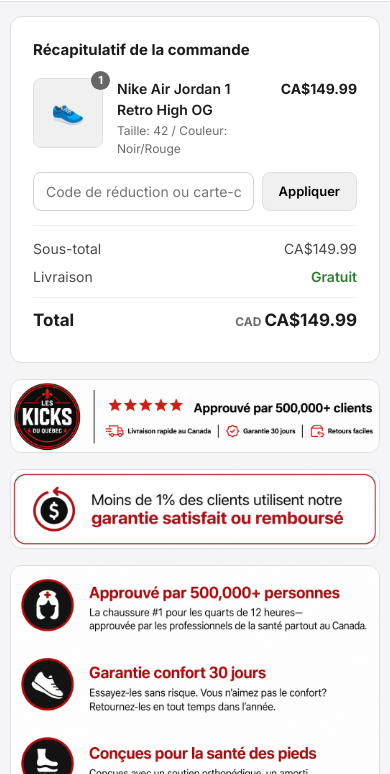
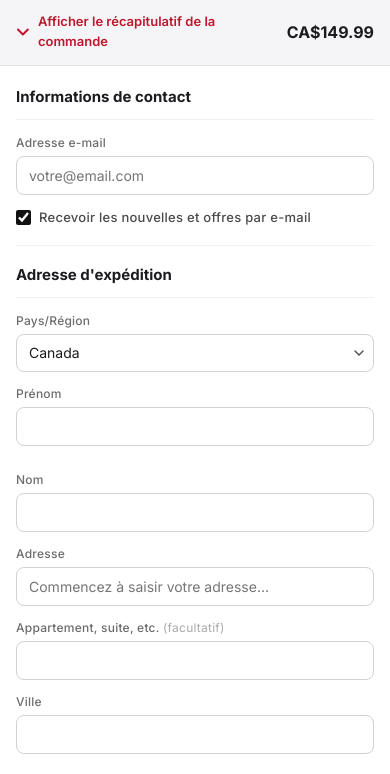
Before and after one commit to arafat2026-tech/whop-checkout, a website: page index.html in a window 390 px wide. Shown: the part 80-854 px from the top of the page. Drawn offline with Linux system fonts and the light colour scheme.

Commit message:
Add files via upload

```diff
--- a/index.html
+++ b/index.html
@@ -121,17 +121,38 @@
     .toast { position: fixed; bottom: 24px; left: 50%; transform: translateX(-50%); background: var(--black); color: #fff; padding: 12px 24px; border-radius: 8px; font-size: 14px; opacity: 0; transition: opacity 0.3s; pointer-events: none; z-index: 9999; min-width: 200px; text-align: center; }
     .toast.show { opacity: 1; }
 
+    /* MOBILE ORDER SUMMARY TOGGLE */
+    .mobile-summary-bar { display: none; }
+
     /* MOBILE */
     @media (max-width: 780px) {
-      .checkout-wrap { grid-template-columns: 1fr; }
-      .right-col { order: -1; }
+      body { background: #fff; }
+      .site-header { border-bottom: 1px solid #e0e0e0; }
+      .header-inner { padding: 10px 16px; }
+      .header-inner img { height: 42px; }
+      .checkout-wrap { grid-template-columns: 1fr; gap: 0; margin: 0; padding: 0; }
+      .right-col { order: -1; display: none; }
+      .right-col.mobile-open { display: flex; flex-direction: column; background: #f5f5f7; border-bottom: 1px solid #e0e0e0; padding: 16px; gap: 12px; }
+      .card { border-radius: 0; border-left: none; border-right: none; border-top: none; }
+      .card-body { padding: 20px 16px; }
+
+      /* Mobile summary toggle bar */
+      .mobile-summary-bar {
+        display: flex; align-items: center; justify-content: space-between;
+        background: #f5f5f7; border-bottom: 1px solid #e0e0e0;
+        padding: 14px 16px; cursor: pointer;
+      }
+      .mobile-summary-left { display: flex; align-items: center; gap: 8px; font-size: 13px; font-weight: 600; color: var(--red); }
+      .mobile-summary-left svg { transition: transform 0.2s; }
+      .mobile-summary-left svg.open { transform: rotate(180deg); }
+      .mobile-summary-total { font-size: 16px; font-weight: 800; color: var(--text); }
     }
     @media (max-width: 540px) {
       .form-row, .form-row-3 { grid-template-columns: 1fr; }
-      .card-body { padding: 18px 14px; }
       .cf-half { grid-template-columns: 1fr; }
       .cf-half .cf-row:first-child { border-right: none; border-bottom: 1.5px solid #d1d1d6; }
-      .checkout-wrap { padding: 0 10px; margin: 14px auto; }
+      .pay-tabs { flex-direction: column; }
+      .pay-tab-btn { min-width: unset; }
     }
   </style>
 </head>
@@ -152,6 +173,18 @@
 
 <!-- CHECKOUT VIEW -->
 <div id="checkout-view">
+
+<!-- MOBILE ORDER SUMMARY TOGGLE BAR (hidden on desktop) -->
+<div class="mobile-summary-bar" onclick="toggleMobileSummary()" id="mobile-bar">
+  <div class="mobile-summary-left">
+    <svg id="mobile-bar-arrow" width="14" height="14" viewBox="0 0 14 14" fill="none">
+      <path d="M2 4.5L7 9.5L12 4.5" stroke="#C0162C" stroke-width="2" stroke-linecap="round" stroke-linejoin="round"/>
+    </svg>
+    Afficher le récapitulatif de la commande
+  </div>
+  <div class="mobile-summary-total" id="mobile-bar-total">CA$149.99</div>
+</div>
+
 <div class="checkout-wrap">
 
   <!-- LEFT: FORM -->
@@ -253,7 +286,7 @@
           Carte de crédit
         </button>
         <!-- PayPal: set display:flex to enable -->
-        <button class="pay-tab-btn" id="paypal-btn" onclick="switchTab('paypal')" style="display:none">
+        <button class="pay-tab-btn" id="paypal-btn" onclick="switchTab('paypal')" style="display:flex">
           <svg width="16" height="16" viewBox="0 0 24 24" fill="none"><path d="M7.8 2h7.6C18.1 2 20 3.9 20 6.3c0 3.9-2.7 6.2-6.6 6.2H11l-1 6H6.5L9 2H7.8z" fill="#003087"/></svg>
           PayPal
         </button>
@@ -387,6 +420,21 @@ function switchTab(t) {
   document.querySelector('[onclick="switchTab(\''+t+'\')"]').classList.add('active');
 }
 
+function toggleMobileSummary() {
+  var col = document.querySelector('.right-col');
+  var arrow = document.getElementById('mobile-bar-arrow');
+  var label = document.querySelector('.mobile-summary-left');
+  if (col.classList.contains('mobile-open')) {
+    col.classList.remove('mobile-open');
+    arrow.classList.remove('open');
+    label.lastChild.textContent = ' Afficher le récapitulatif de la commande';
+  } else {
+    col.classList.add('mobile-open');
+    arrow.classList.add('open');
+    label.lastChild.textContent = ' Masquer le récapitulatif';
+  }
+}
+
 function toast(msg, ok) {
   var el = document.getElementById('toast');
   el.textContent = msg;
```
